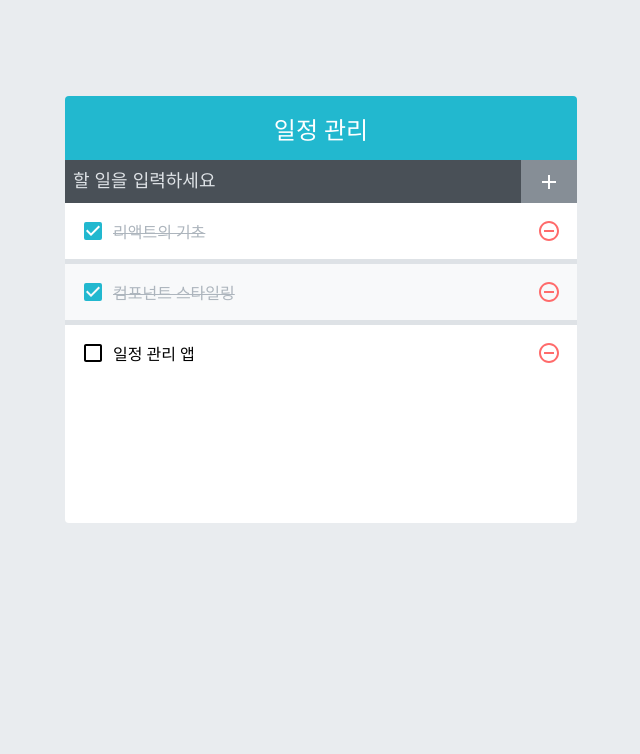
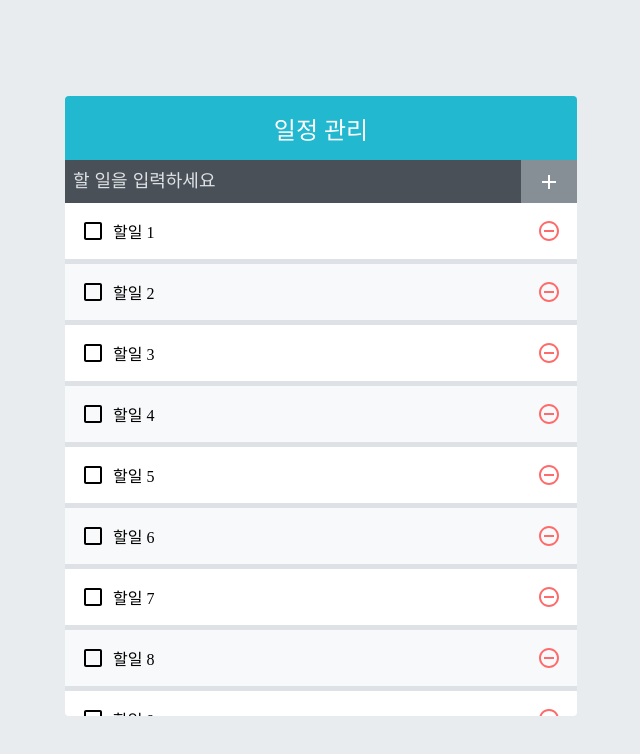
Before and after one commit to parkjaewoo-1/todo-app, a React (Create React App) app: page / in a window 1280 px wide. Shown: the top 754 px of the page, without its empty margins (319-959 px from the left). Built offline with nearby package versions, Linux system fonts and the light colour scheme.

Commit message:
많은 데이터 렌더링 ep.01 react.Memo

```diff
--- a/src/App.js
+++ b/src/App.js
@@ -3,24 +3,20 @@ import TodoTemplate from "./components/TodoTemplate";
 import TodoInsert from "./components/TodoInsert";
 import TodoList from "./components/TodoList";
 
+function cerateBulksTodos (){
+  const array = [];
+  for(let i = 1; i <= 2500;i++){
+    array.push({
+      id : i,
+      text : `할일 ${i}`,
+      checked : false,
+    })
+  }
+  return array;
+}
+
 const App = () => {
-  const [todos, setTodos] = useState([
-    {
-      id : 1,
-      text : '리액트의 기초',
-      checked : true,
-    },
-    {
-      id : 2,
-      text : '컴포넌트 스타일링',
-      checked : true,
-    },
-    {
-      id : 3,
-      text : '일정 관리 앱',
-      checked : false,
-    },
-  ]);
+  const [todos, setTodos] = useState(cerateBulksTodos);
 
   //checked toggle
   const onToggle = useCallback(
@@ -43,7 +39,7 @@ const App = () => {
   )
 
   // useRef = 렌더링에 상관 없고, 단순히 리스트에 번호를 메기기 위한 것
-  const nextId = useRef(4);
+  const nextId = useRef(2501);
 
   // TodoInsert 컴포넌트에서 상태를 업데이트 함
   const onInsert = useCallback(
@@ -66,3 +62,13 @@ const App = () => {
   )
 }
 export default App;
+
+/*
+  const [todos, setTodos] = useState(cerateBulksTodos());
+  = 리렌더링될 때마다 함수가 호출 된다
+
+  const [todos, setTodos] = useState(cerateBulksTodos);
+  = 파라미터를 함수 형태로 넣어 주면 컴포넌트가 처음 리렌더링될 때만 함수가 실행 된다.
+
+  cerateBulksTodos함수를 컴포넌트 밖에서 선언한 이유도 App컴포넌트가 리렌더링될 때마다 함수 호출 되는것을 방지하기 위해서이다
+*/
--- a/src/components/TodoListItem.js
+++ b/src/components/TodoListItem.js
@@ -1,6 +1,7 @@
 import {MdCheckBoxOutlineBlank, MdCheckBox, MdRemoveCircleOutline} from 'react-icons/md';
 import './TodoListItem.scss';
 import cn from 'classnames';
+import React from 'react';
 
 const TodoListItem = ({todo, onRemove, onToggle}) => {
   const {id, text, checked} = todo;
@@ -18,7 +19,7 @@ const TodoListItem = ({todo, onRemove, onToggle}) => {
   )
 }
 
-export default TodoListItem;
+export default React.memo(TodoListItem);
 
 // 각 할일 항목에 대한 정보
 // todo 객체를 props로 받아와서 상태에 따라 다른 스타일의 ui 렌더링
```
